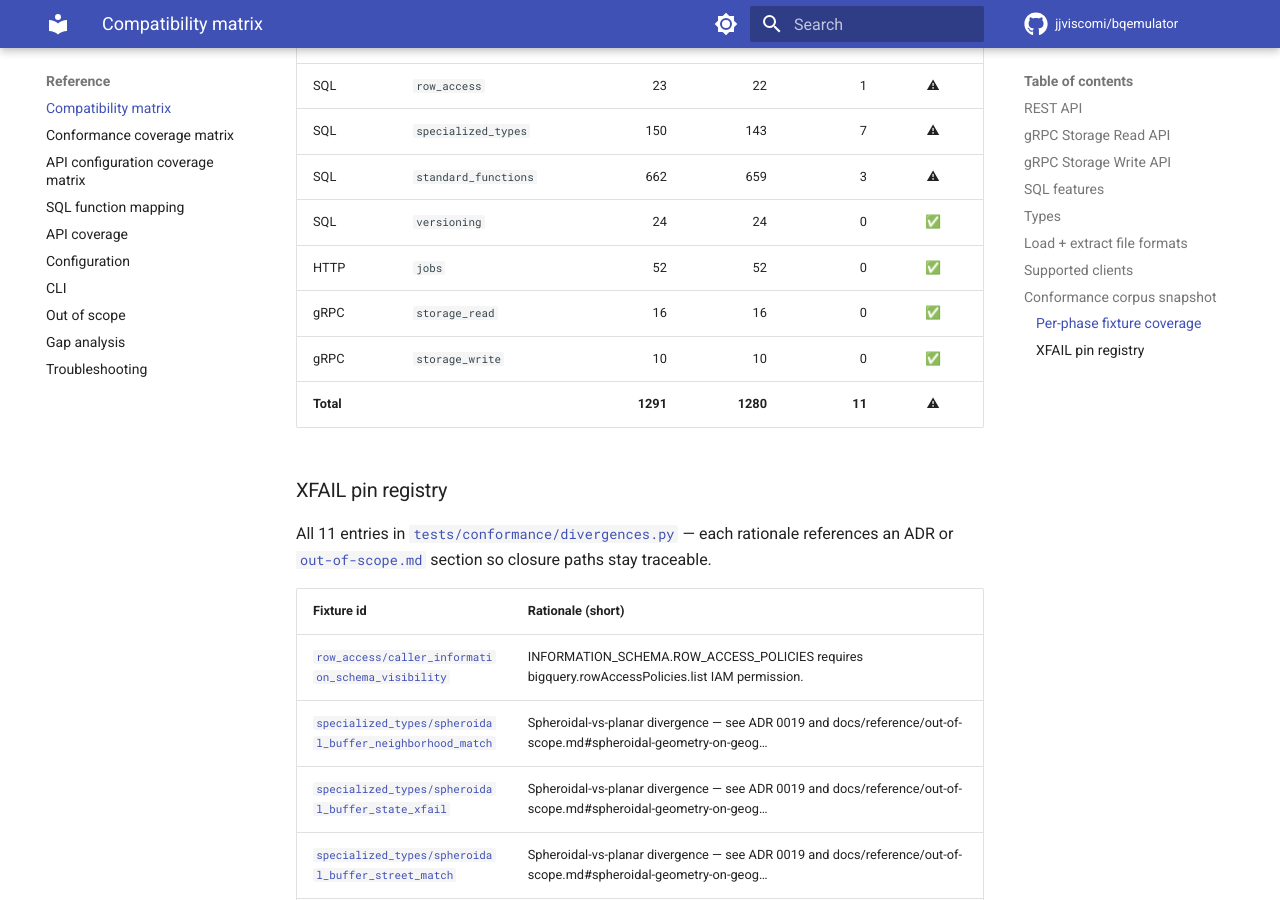
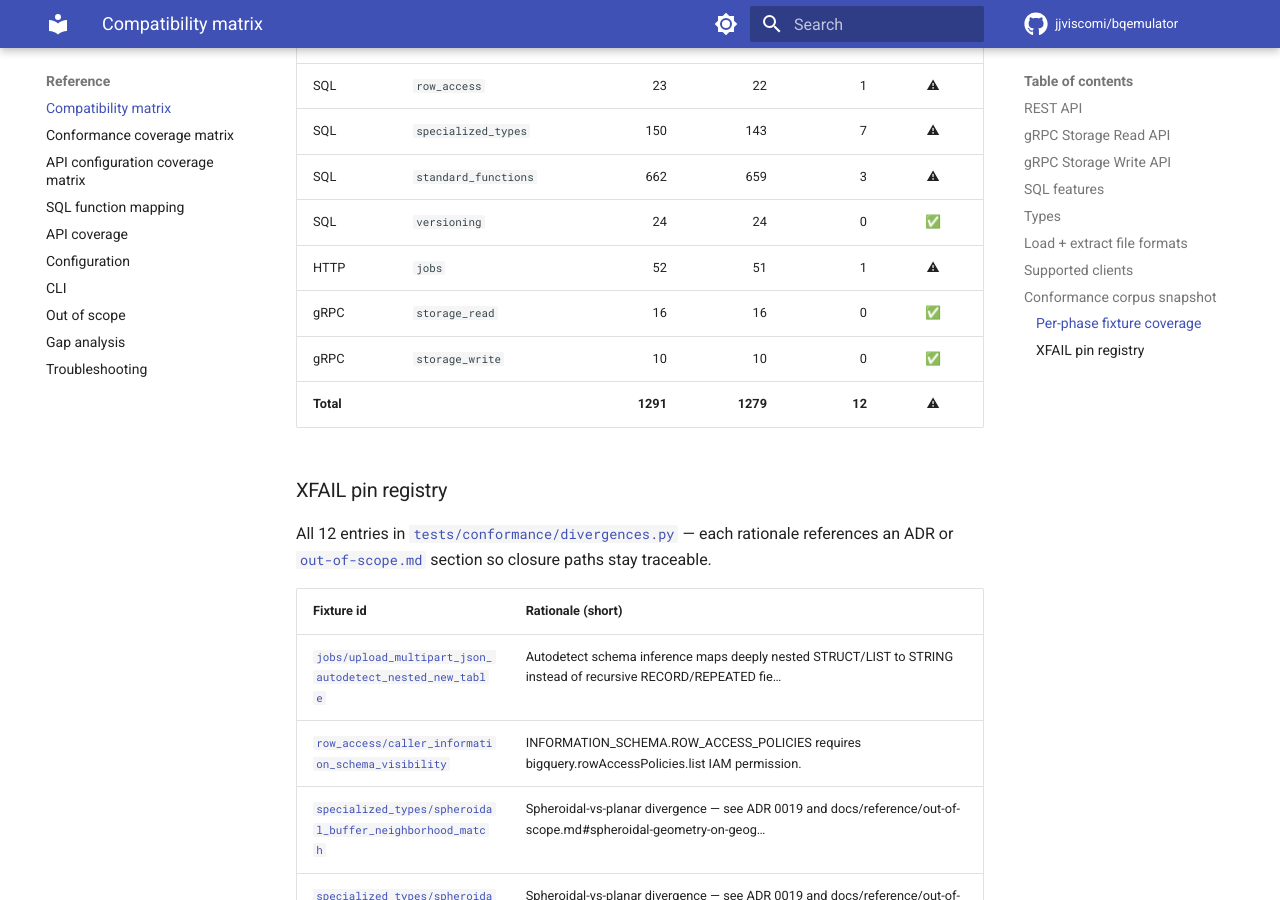
Before and after one commit to jjviscomi/bqemulator, an MkDocs documentation site: the page built from docs/reference/compatibility-matrix.md, in a window 1280 px wide and 900 px high, scrolled down 5502 px. Built offline with MkDocs 1.6.1 and Material for MkDocs 9.7.7, drawn with Linux system fonts in a browser that asks for light colours; comment, search, counter and statistics services are not loaded; the version menu is left out; some of the changed text lies outside the part shown.

Commit message:
docs: regenerate compatibility matrix for nested JSON divergence
Signed-off-by: Roman Kredentser <shareed2k@gmail.com>

```diff
--- a/docs/reference/compatibility-matrix.md
+++ b/docs/reference/compatibility-matrix.md
@@ -139,7 +139,7 @@ surfaces).
 
 > **Auto-generated.** Edit fixtures under [`tests/conformance/`](https://github.com/jjviscomi/bqemulator/blob/main/tests/conformance) or update the XFAIL registry in [`tests/conformance/divergences.py`](https://github.com/jjviscomi/bqemulator/blob/main/tests/conformance/divergences.py), then run `make compat-matrix` to regenerate this block. The CI gate (`--check`) refuses to merge a PR whose committed snapshot has drifted from the corpus.
 
-- **Corpus totals**: 1291 fixtures (1213 SQL + 52 HTTP + 26 gRPC); **1280 PASS / 11 XFAIL**
+- **Corpus totals**: 1291 fixtures (1213 SQL + 52 HTTP + 26 gRPC); **1279 PASS / 12 XFAIL**
 - **XFAIL contract**: every pin in `KNOWN_DIVERGENCES` references an ADR or `out-of-scope.md` section — invented divergences are forbidden (see [ADR 0023](https://github.com/jjviscomi/bqemulator/blob/main/docs/adr/0023-conformance-divergence-baseline.md)).
 
 ### Per-phase fixture coverage
@@ -158,17 +158,18 @@ Each row aggregates fixtures by corpus (SQL / HTTP / gRPC) and the on-disk phase
 | SQL | `specialized_types` | 150 | 143 | 7 | ⚠ |
 | SQL | `standard_functions` | 662 | 659 | 3 | ⚠ |
 | SQL | `versioning` | 24 | 24 | 0 | ✅ |
-| HTTP | `jobs` | 52 | 52 | 0 | ✅ |
+| HTTP | `jobs` | 52 | 51 | 1 | ⚠ |
 | gRPC | `storage_read` | 16 | 16 | 0 | ✅ |
 | gRPC | `storage_write` | 10 | 10 | 0 | ✅ |
-| **Total** | | **1291** | **1280** | **11** | ⚠ |
+| **Total** | | **1291** | **1279** | **12** | ⚠ |
 
 ### XFAIL pin registry
 
-All 11 entries in [`tests/conformance/divergences.py`](https://github.com/jjviscomi/bqemulator/blob/main/tests/conformance/divergences.py) — each rationale references an ADR or [`out-of-scope.md`](https://github.com/jjviscomi/bqemulator/blob/main/docs/reference/out-of-scope.md) section so closure paths stay traceable.
+All 12 entries in [`tests/conformance/divergences.py`](https://github.com/jjviscomi/bqemulator/blob/main/tests/conformance/divergences.py) — each rationale references an ADR or [`out-of-scope.md`](https://github.com/jjviscomi/bqemulator/blob/main/docs/reference/out-of-scope.md) section so closure paths stay traceable.
 
 | Fixture id | Rationale (short) |
 |---|---|
+| [`jobs/upload_multipart_json_autodetect_nested_new_table`](https://github.com/jjviscomi/bqemulator/blob/main/tests/conformance/http_corpus/jobs/upload_multipart_json_autodetect_nested_new_table) | Autodetect schema inference maps deeply nested STRUCT/LIST to STRING instead of recursive RECORD/REPEATED fie… |
 | [`row_access/caller_information_schema_visibility`](https://github.com/jjviscomi/bqemulator/blob/main/tests/conformance/sql_corpus/row_access/caller_information_schema_visibility) | INFORMATION_SCHEMA.ROW_ACCESS_POLICIES requires bigquery.rowAccessPolicies.list IAM permission. |
 | [`specialized_types/spheroidal_buffer_neighborhood_match`](https://github.com/jjviscomi/bqemulator/blob/main/tests/conformance/sql_corpus/specialized_types/spheroidal_buffer_neighborhood_match) | Spheroidal-vs-planar divergence — see ADR 0019 and docs/reference/out-of-scope.md#spheroidal-geometry-on-geog… |
 | [`specialized_types/spheroidal_buffer_state_xfail`](https://github.com/jjviscomi/bqemulator/blob/main/tests/conformance/sql_corpus/specialized_types/spheroidal_buffer_state_xfail) | Spheroidal-vs-planar divergence — see ADR 0019 and docs/reference/out-of-scope.md#spheroidal-geometry-on-geog… |
```
